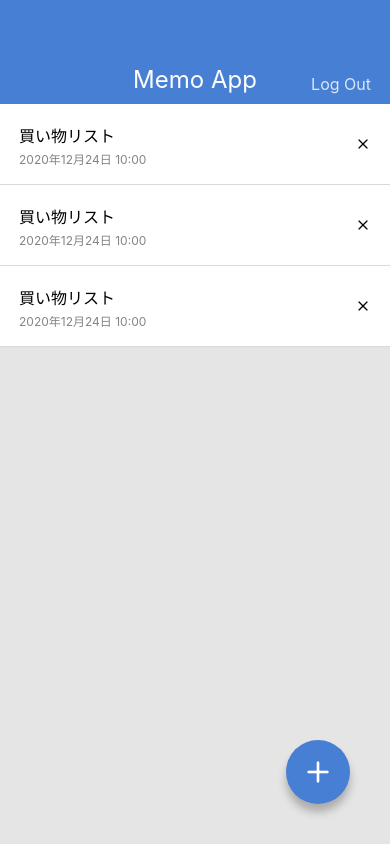
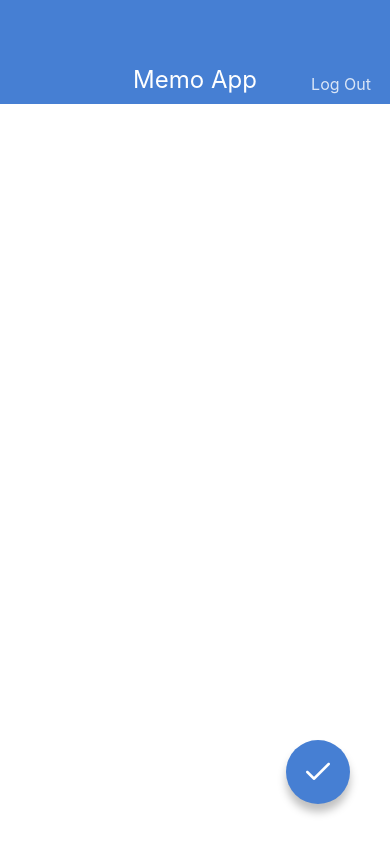
Before and after one commit to Fujiwara0805/MemoApp, a React Native app: screen / in a window 390 px wide. Built offline with nearby package versions, Linux system fonts and the light colour scheme.

Commit message:
Create MemoEditScreen

```diff
--- a/App.jsx
+++ b/App.jsx
@@ -1,9 +1,11 @@
 import { React } from 'react';
 // import MemoDetailScreen from './src/screens/MemoDetailScreen';
-import MemoListScreen from './src/screens/MemoListScreen';
+// import MemoListScreen from './src/screens/MemoListScreen';
+// import MemoEditScreen from './src/screens/MemoEditScreen';
+import MemoCreateScreen from './src/screens/MemoCreateScreen';
 
 export default function App() {
   return (
-    <MemoListScreen />
+    <MemoCreateScreen />
   );
 }
--- /dev/null
+++ b/src/screens/MemoCreateScreen.jsx
@@ -0,0 +1,36 @@
+import React from 'react';
+import {
+  View, StyleSheet, TextInput, KeyboardAvoidingView,
+} from 'react-native';
+
+import AppBar from '../components/AppBar';
+import CircleButton from '../components/CircleButton';
+
+export default function MemoCreateScreen() {
+  return (
+    <KeyboardAvoidingView style={styles.container} behavior="height">
+      <AppBar />
+      <View style={styles.inputContainer}>
+        <TextInput value="" multiline style={styles.input} />
+      </View>
+      <CircleButton name="check" />
+    </KeyboardAvoidingView>
+  );
+}
+
+const styles = StyleSheet.create({
+  container: {
+    flex: 1,
+    backgroundColor: '#FFFFFF',
+  },
+  inputContainer: {
+    flex: 1,
+    paddingVertical: 32,
+    paddingHorizontal: 27,
+  },
+  input: {
+    flex: 1,
+    fontSize: 16,
+    lineHeight: 24,
+  },
+});
--- /dev/null
+++ b/src/screens/MemoEditScreen.jsx
@@ -0,0 +1,36 @@
+import React from 'react';
+import {
+  View, StyleSheet, TextInput, KeyboardAvoidingView,
+} from 'react-native';
+
+import AppBar from '../components/AppBar';
+import CircleButton from '../components/CircleButton';
+
+export default function MemoEditScreen() {
+  return (
+    <KeyboardAvoidingView style={styles.container} behavior="height">
+      <AppBar />
+      <View style={styles.inputContainer}>
+        <TextInput value="買い物リスト" multiline style={styles.input} />
+      </View>
+      <CircleButton name="check" />
+    </KeyboardAvoidingView>
+  );
+}
+
+const styles = StyleSheet.create({
+  container: {
+    flex: 1,
+    backgroundColor: '#FFFFFF',
+  },
+  inputContainer: {
+    flex: 1,
+    paddingVertical: 32,
+    paddingHorizontal: 27,
+  },
+  input: {
+    flex: 1,
+    fontSize: 16,
+    lineHeight: 24,
+  },
+});
```
